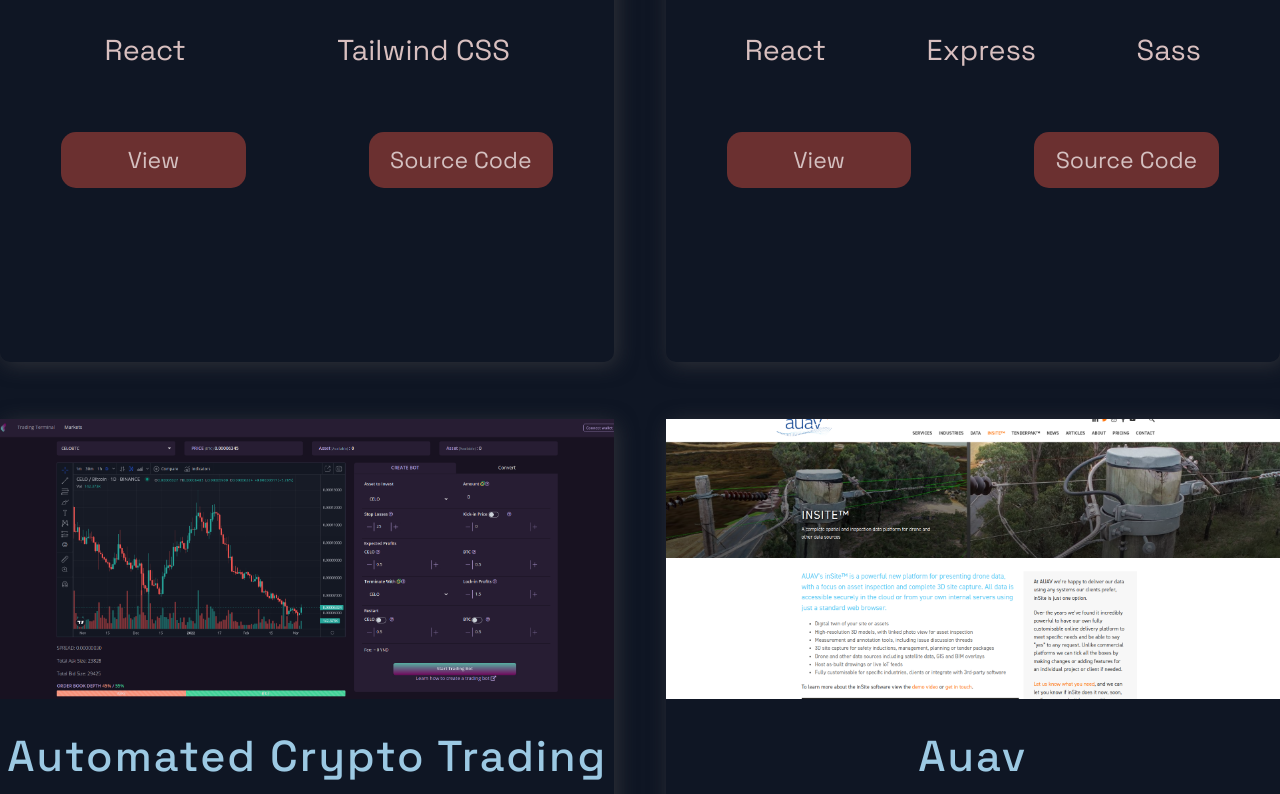
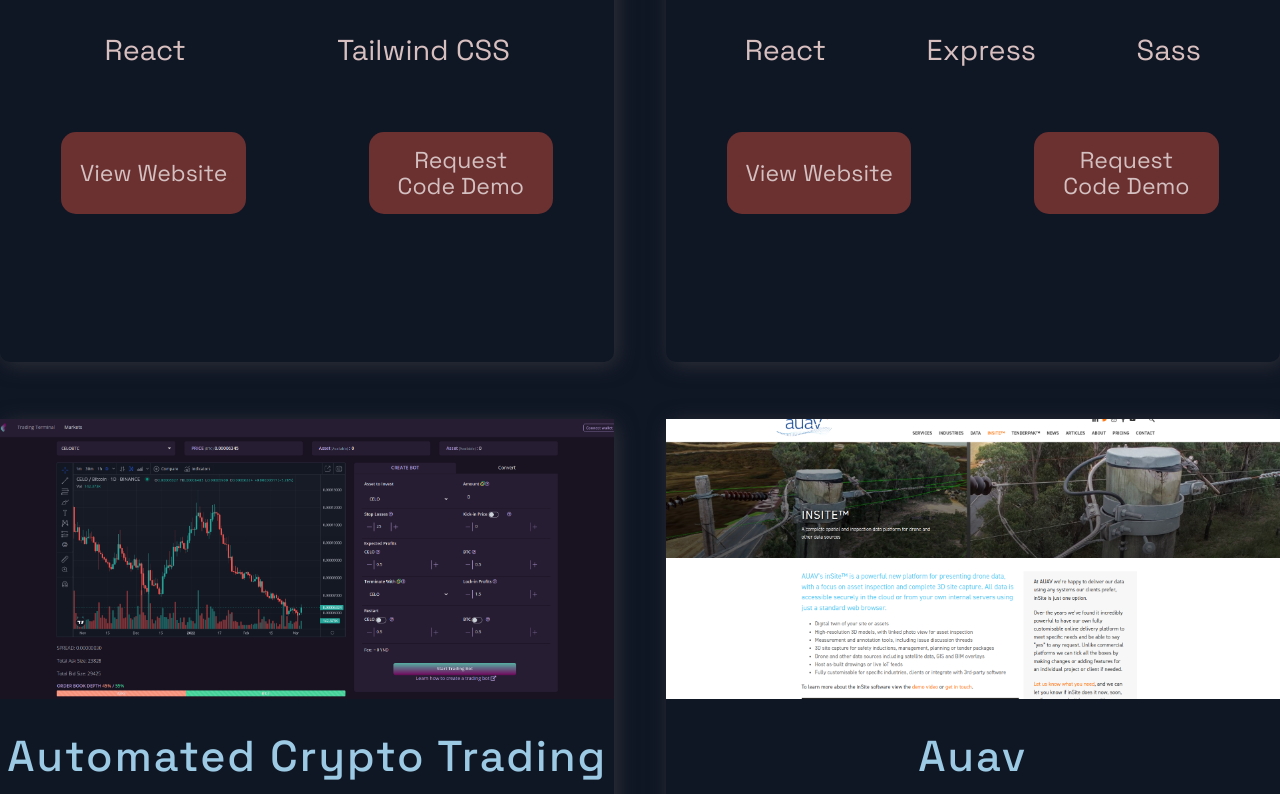
Before and after one commit to huzaifanur/portfolio_website, a Next.js app: page / in a window 1280 px wide. Shown: the part 1486-2280 px from the top of the page. Built offline with nearby package versions, Linux system fonts and the light colour scheme.

Commit message:
updated buttons

```diff
--- a/src/components/Projects/Projects.js
+++ b/src/components/Projects/Projects.js
@@ -42,8 +42,10 @@ const Projects = () => (
               })}
             </TagList>
             <UtilityList>
-              <ExternalLinks href={p.visit}>View</ExternalLinks>
-              <ExternalLinks href={p.source}>Source Code</ExternalLinks>
+              <ExternalLinks href={p.visit}>View Website</ExternalLinks>
+              <ExternalLinks href="mailto:huzaifa98nur@gmail.com">
+                Request Code Demo
+              </ExternalLinks>
             </UtilityList>
           </BlogCard>
         );
```
